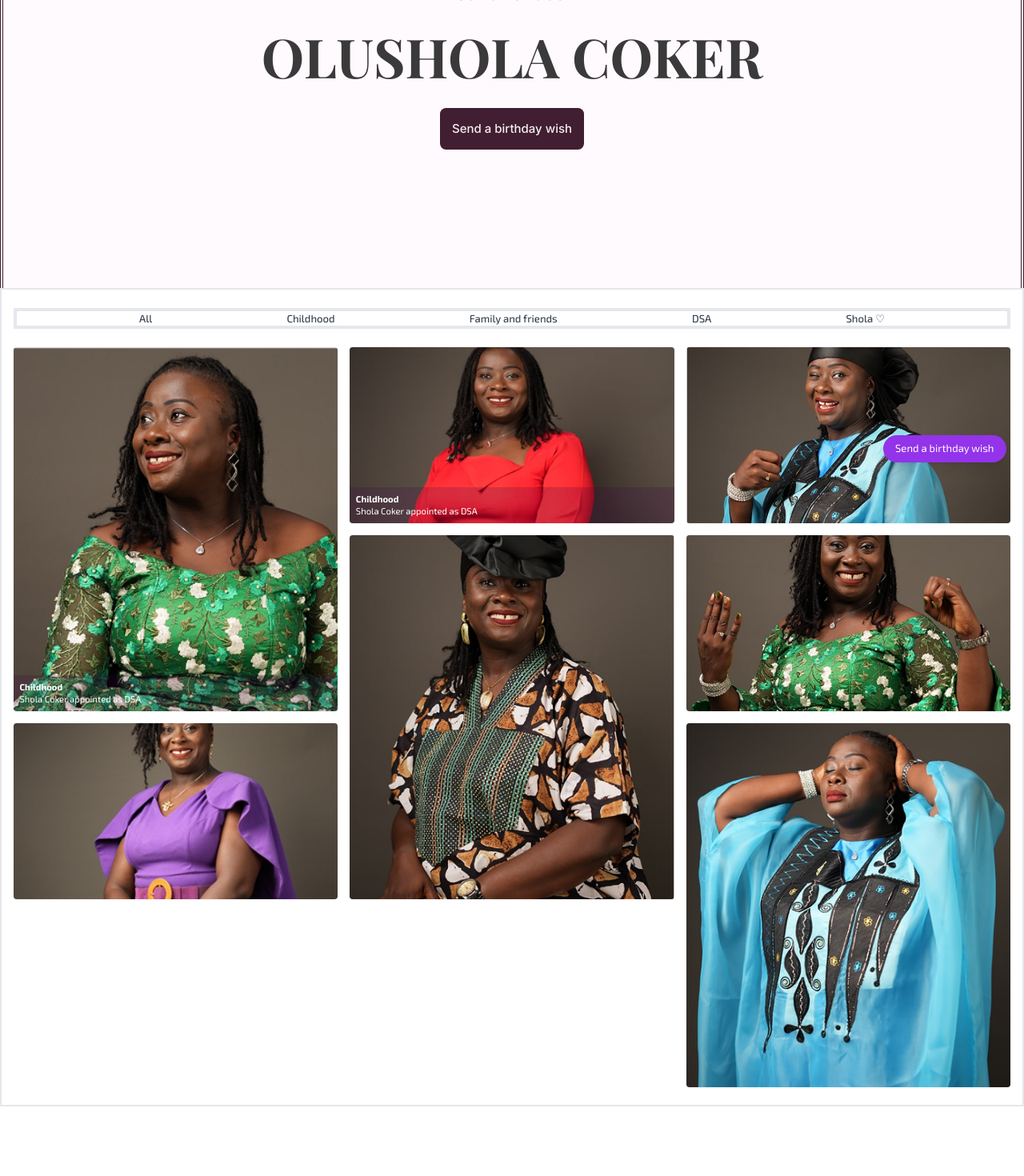
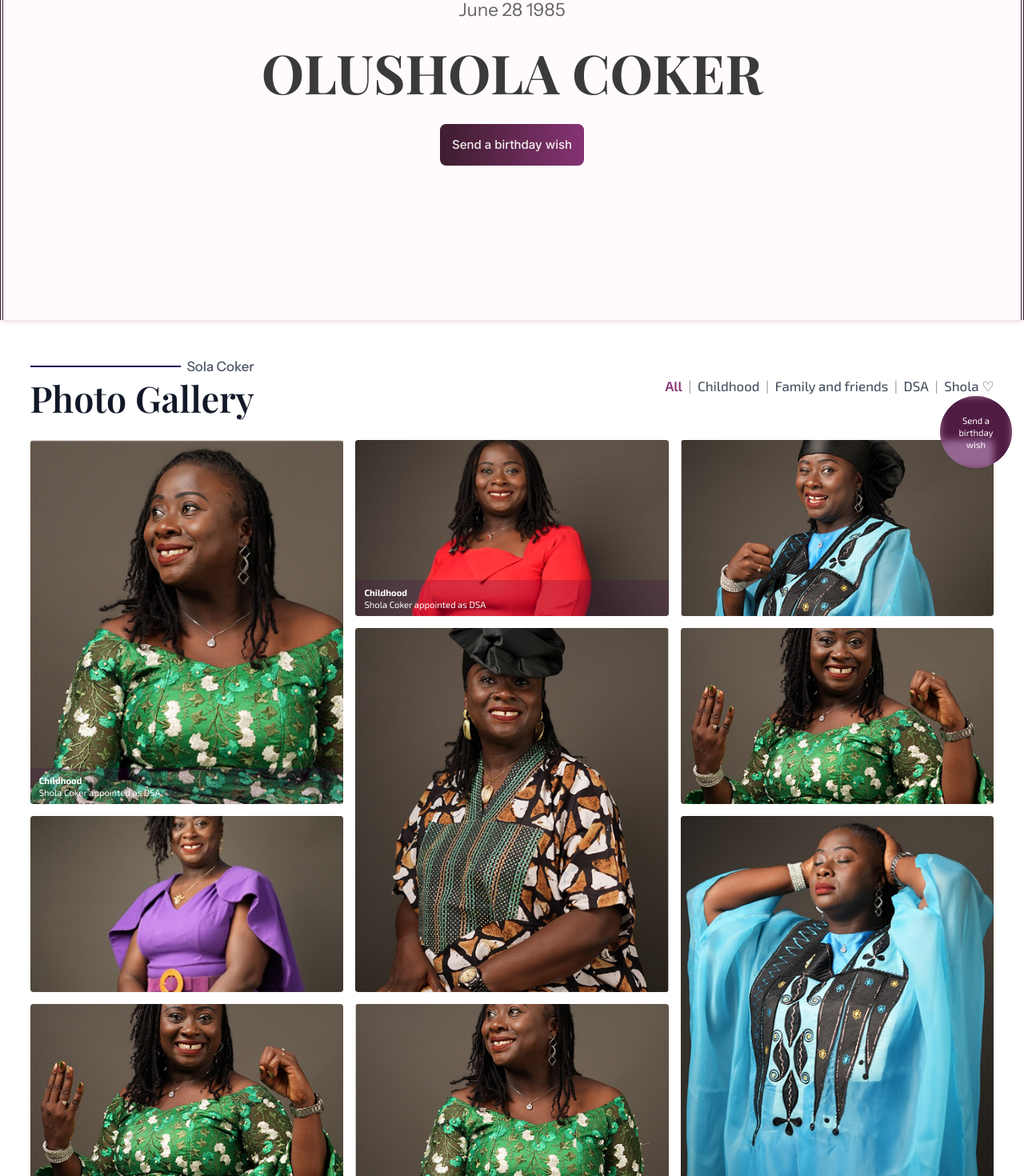
Before and after one commit to RereTooki/Shola-Coker, a React (Vite) app: page / in a window 1280 px wide. Shown: the part 200-1670 px from the top of the page at 80% size. Before the commit the page ends 1583 px from the top, so only its background shows below. Built offline with nearby package versions, Linux system fonts and the light colour scheme; a web font is replaced by a local one.

Commit message:
re-modified the landing page

```diff
--- a/src/components/Gallery.tsx
+++ b/src/components/Gallery.tsx
@@ -1,4 +1,4 @@
-import React from "react";
+import React, { useState } from "react";
 import port1 from "../assets/images/port1.png";
 import port2 from "../assets/images/port2.png";
 import port3 from "../assets/images/port3.png";
@@ -8,10 +8,13 @@ import port6 from "../assets/images/port6.png";
 import port7 from "../assets/images/port7.png";
 import port8 from "../assets/images/port8.png";
 
+const categories = ["All", "Childhood", "Family and friends", "DSA", "Shola ♡"];
+
 const photos = [
   {
     src: port4,
     alt: "Shola in purple",
+    category: "Childhood",
     caption: {
       title: "Childhood",
       subtitle: "Shola Coker appointed as DSA",
@@ -21,6 +24,7 @@ const photos = [
   {
     src: port6,
     alt: "Shola in patterned outfit",
+    category: "Childhood",
     caption: {
       title: "Childhood",
       subtitle: "Shola Coker appointed as DSA",
@@ -30,36 +34,101 @@ const photos = [
   {
     src: port3,
     alt: "Shola in blue wrap",
+    category: "Family and friends",
     span: "row-span-1",
   },
   {
     src: port2,
     alt: "Smiling in green attire",
+    category: "DSA",
     span: "row-span-2",
   },
   {
     src: port5,
     alt: "Smiling in green dress again",
+    category: "Childhood",
     span: "row-span-1",
   },
   {
     src: port1,
     alt: "Shola posing in light blue dress",
+    category: "Shola ♡",
     span: "row-span-1",
   },
   {
     src: port7,
     alt: "Shola in red dress",
+    category: "Shola ♡",
     span: "row-span-2",
+  },
+  // {
+  //   src: port5,
+  //   alt: "Shola posing in light blue dress",
+  //   category: "Childhood",
+  //   span: "col-span-2 hidden lg:block",
+  // },
+  {
+    src: port5,
+    alt: "Smiling in green dress again",
+    category: "Family and friends",
+    span: "row-span-1",
+  },
+  {
+    src: port4,
+    alt: "Shola posing in light blue dress",
+    category: "Childhood",
+    span: "row-span-1",
   },
 ];
 
 const Gallery = () => {
+  const [activeTab, setActiveTab] = useState("All");
+
+  const filteredPhotos =
+    activeTab === "All"
+      ? photos
+      : photos.filter((photo) => photo.category === activeTab);
+
   return (
     <>
-      <div className="px-4 py-6 border-2">
+      <div className="px-4 tab:px-6 xl:px-10 py-8 tab:py-12 sborder-2">
+        {/* Header */}
+        <div className="flex flex-col tab:flex-row justify-between items-start tab:items-center mb-8 gap-4">
+          {/* Title section */}
+          <div className="sborder-4">
+            <div className="flex items-center mb-1 text-sm text-gray-600 font-medium">
+              <div className="w-full h-0.5 bg-[#150061] mr-2" />
+              <div className="whitespace-nowrap instruFont lg:text-base xl:text-lg">
+                Sola Coker
+              </div>
+            </div>
+            <h1 className="text-3xl lg:text-4xl xl:text-5xl font-semibold text-gray-900 playfairFont">
+              Photo Gallery
+            </h1>
+          </div>
+
+          {/* Tabs */}
+          <div className="flex flex-wrap gap-2 text-sm lg:text-base xl:text-lg font-medium text-gray-600">
+            {categories.map((cat, idx) => (
+              <React.Fragment key={cat}>
+                {idx > 0 && <span className="text-gray-400">|</span>}
+                <button
+                  onClick={() => setActiveTab(cat)}
+                  className={`${
+                    activeTab === cat
+                      ? "text-[#863373] font-semibold"
+                      : "hover:text-[#863373] transition ease-in-out duration-500 delay-10 cursor-pointer hover:scale-[1.02]"
+                  } transition`}
+                >
+                  {cat}
+                </button>
+              </React.Fragment>
+            ))}
+          </div>
+        </div>
+
         {/* Category Tabs */}
-        <div className="flex flex-wrap border-4 justify-evenly gap-4 mb-6 text-sm font-medium text-gray-700">
+        {/* <div className="flex flex-wrap border-4 justify-evenly gap-4 mb-6 text-sm font-medium text-gray-700">
           {["All", "Childhood", "Family and friends", "DSA", "Shola ♡"].map(
             (tag) => (
               <button key={tag} className="hover:text-[#863373]">
@@ -67,11 +136,11 @@ const Gallery = () => {
               </button>
             )
           )}
-        </div>
+        </div> */}
 
         {/* Uneven Photo Grid */}
         <div className="grid grid-cols-1 tab:grid-cols-2 lg:grid-cols-3 auto-rows-[220px] gap-4">
-          {photos.map((photo, index) => (
+          {filteredPhotos.map((photo, index) => (
             <div
               key={index}
               className={`relative overflow-hidden rounded shadow-sm ${photo.span}`}
@@ -79,10 +148,10 @@ const Gallery = () => {
               <img
                 src={photo.src}
                 alt={photo.alt}
-                className="w-full h-full object-cover"
+                className="w-full h-full object-cover transition ease-in-out duration-500 delay-10 cursor-pointer hover:scale-[1.04]"
               />
               {photo.caption && (
-                <div className="absolute bottom-0 left-0 w-full  bg-[#3F014733] text-white text-xs p-2">
+                <div className="absolute bottom-0 left-0 w-full  bg-[#3F014733] text-white text-xs py-2 px-3 transition ease-in-out duration-500 delay-10 cursor-pointer hover:scale-[1.01]">
                   <p className="font-bold">{photo.caption.title}</p>
                   <p>{photo.caption.subtitle}</p>
                 </div>
@@ -92,9 +161,14 @@ const Gallery = () => {
         </div>
 
         {/* Floating Button */}
-        <button className="fixed bottom-6 right-6 bg-purple-600 text-white px-4 py-2 rounded-full shadow-lg hover:bg-purple-700 text-sm">
+
+        <button className="flex items-center justify-center gap-2 px-6 py-2 rounded-full text-[10px] tab:text-xs text-white border-[#B79D52] mt-4 fixed bottom-4 animate-pulses backdrop-blur-sm backdrop-invert mix-blend-differences bg-[#852F72]/60 z-40 right-2 md:right-4 transition ease-in-out duration-500 delay-10 cursor-pointer hover:scale-[1.04] h-16 w-16 tab:h-20 tab:w-20 lg:h-24 lg:w-24 z-10">
           Send a birthday wish
         </button>
+
+        {/* <button className="fixed bottom-6 right-6 bg-[#7E1465] text-white px-4 py-2 rounded-full shadow-lg  text-sm">
+          Send a birthday wish
+        </button> */}
       </div>
     </>
   );
--- a/src/components/Landing.tsx
+++ b/src/components/Landing.tsx
@@ -14,14 +14,14 @@ const Landing: React.FC<NavigationBarProps> = ({ projectsRef }) => {
 
   return (
     <>
-      <div className="h-dvh lg:h-[70vh] border-4 lg:border-b-0 border-[#411E31] border-double bg-[#FFE3F933] flex flex-col gap-4 md:gap-2 lg:gap-8 justify-center items-center px-2 lg:px-8">
+      <div className="h-dvh lg:h-[75vh] border-4 lg:border-b-0 border-[#411E31] border-double bg-[#FFE3F933] flex flex-col gap-4 md:gap-2 lg:gap-8 justify-center items-center px-2 lg:px-8 shadow-md shadow-[#7E14651A]">
         <div className="sborder-2 instruFont text-[#676565] text-sm md:text-[2.5vw]  lg:text-xl xl:text-2xl">
           June 28 1985
         </div>
         <div className="sborder-2 playfairFont text-[#3A3A3A] text-[9vw] lg:text-6xl xl:text-7xl font-bold text-center">
           OLUSHOLA COKER
         </div>
-        <div className="sborder-2 interFont text-[#F4EFEF] Sbg-gradient-to-r from-[#411E31] to-[#863373] bg-[#411E31]  text-sm lg:text-base xl:text-lgs font-medium p-3 tab:p-4 rounded-lg transition ease-in-out duration-500 delay-10 cursor-pointer hover:scale-[1.04] animate-pulses">
+        <div className="sborder-2 interFont text-[#F4EFEF] bg-gradient-to-r from-[#411E31] from-5% to-[#863373]  bg-[#411E31]s  text-sm lg:text-base xl:text-lgs font-medium p-3 tab:p-4 rounded-lg transition ease-in-out duration-500 delay-10 cursor-pointer hover:scale-[1.04] animate-pulses">
           Send a birthday wish
         </div>
         <div
```
